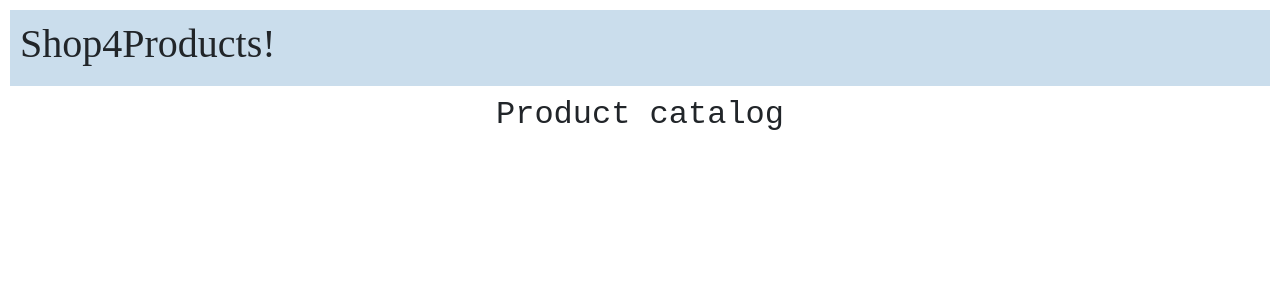
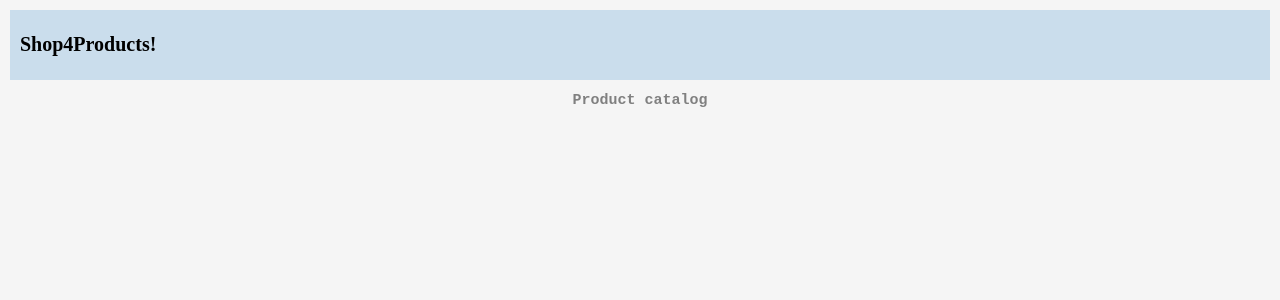
Before and after one commit to outtasight1010/ProductListing_FSF_RE_STARTER-main, a React (Create React App) app: page / in a window 1280 px wide. Shown: the top 300 px of the page. Built offline with nearby package versions, Linux system fonts and the light colour scheme.

Commit message:
added color to <h2> element in app.css

```diff
--- a/src/App.css
+++ b/src/App.css
@@ -2,7 +2,7 @@ body {
     background-color:whitesmoke;
 }
 h2{
-    font-size: 8px;
+    font-size: 15px;
     text-align: center;
     color:gray;
     font-family: monospace;
--- a/src/App.js
+++ b/src/App.js
@@ -2,7 +2,6 @@ import React, { useState } from 'react';
 import "./App.css";
 import data from './data/data.json';
 import NavBar from './Components/NavBar/NavBar';
-import ProductCard from './Components/ProductCard/ProductCard';
 //import ProductCard from './Components/ProductCard/ProductCard';
 //import ProductList from './Components/ProductList/ProductList';
 
@@ -19,6 +18,8 @@ function App() {
 
 
 
+
+
     </div>
 
 
--- a/src/Components/ProductList/ProductList.jsx
+++ b/src/Components/ProductList/ProductList.jsx
@@ -1,10 +1,12 @@
 import React from './react';
 import ProductCard from '../ProductCard/ProductCard';
 
-import data from './data.json';
+import data from '../data/data.json';
 import 'bootstrap/dist/css/bootstrap.css';
 
 const ProductList = ({products}) => {
+
+
     return (
         <div className='container'>
             <div className='row'>
```
